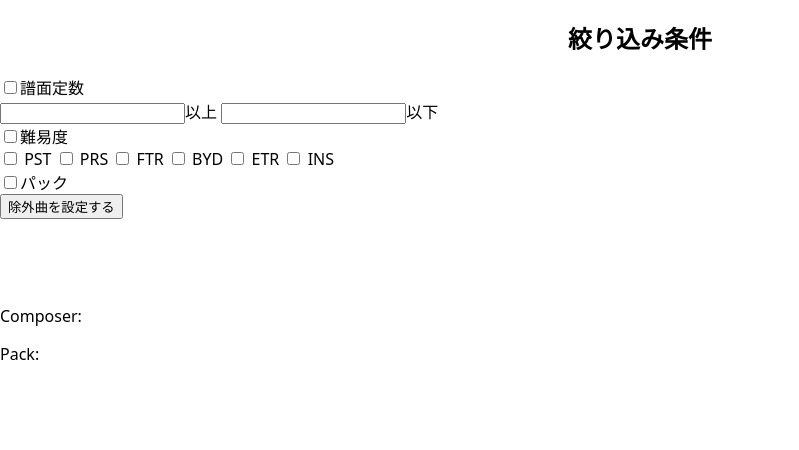
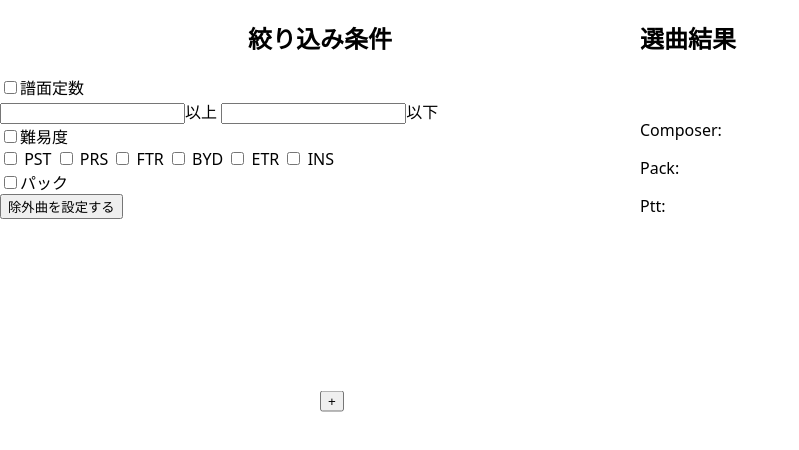
Before and after one commit to nyanko5882/Chart-random-selector, a plain HTML site: page index.html in a window 1280 px wide. Shown: the whole page, without its empty margins (0-799 px from the left). Drawn offline with Linux system fonts and the light colour scheme.

Commit message:
added layout

```diff
--- a/index.html
+++ b/index.html
@@ -34,11 +34,26 @@
             </article>
         </div>
         <main id="main">
-            <h1 id="songtitle"><span id="songname"></span><img id="difficultType"><span id="difficulty"></span></h1>
+            <h2 style="text-align: center;">選曲結果</h1>
+            <h3 id="songtitle"><span id="songname"></span><img id="difficultType"><span id="difficulty"></span></h1>
                  <!--imgはFTRとかの◆のロゴのやつ-->
             <p>Composer: <span id="data-composer"></span></p>
             <p>Pack: <span id="data-pack"></span></p>
+            <div id="potential">
+                <p>Ptt:</p>
+                <p id="ptt-pm"></p>
+                <p id="ptt-explus"></p>
+                <p id="ptt-ex"></p>
+            </div>
         </main>
+        <div id="remove-setting" class="dialog">
+            <div id="remove-list"> <!--javascriptで生成-->
+
+            </div>
+            <div id="remove-commands">
+                <button id="removed-songs-add">+</button>
+            </div>
+        </div>
         <script src="script.js"></script>
     </body>
 </html>
--- a/style.css
+++ b/style.css
@@ -9,4 +9,16 @@ body {
     height: 100%;
     padding: 0px;
     margin: 0px;
+    display: flex;
+    flex-direction: row;
 }
+body > div {
+    width: 50%;
+    margin: 0px;
+}
+.dialog { /*hidden*/
+    position: fixed;
+    top: 50%;
+    left: 50%;
+    transform: translate(-50%, -50%);
+}
```
Lines whose indentation alone changed are shown as unchanged.
